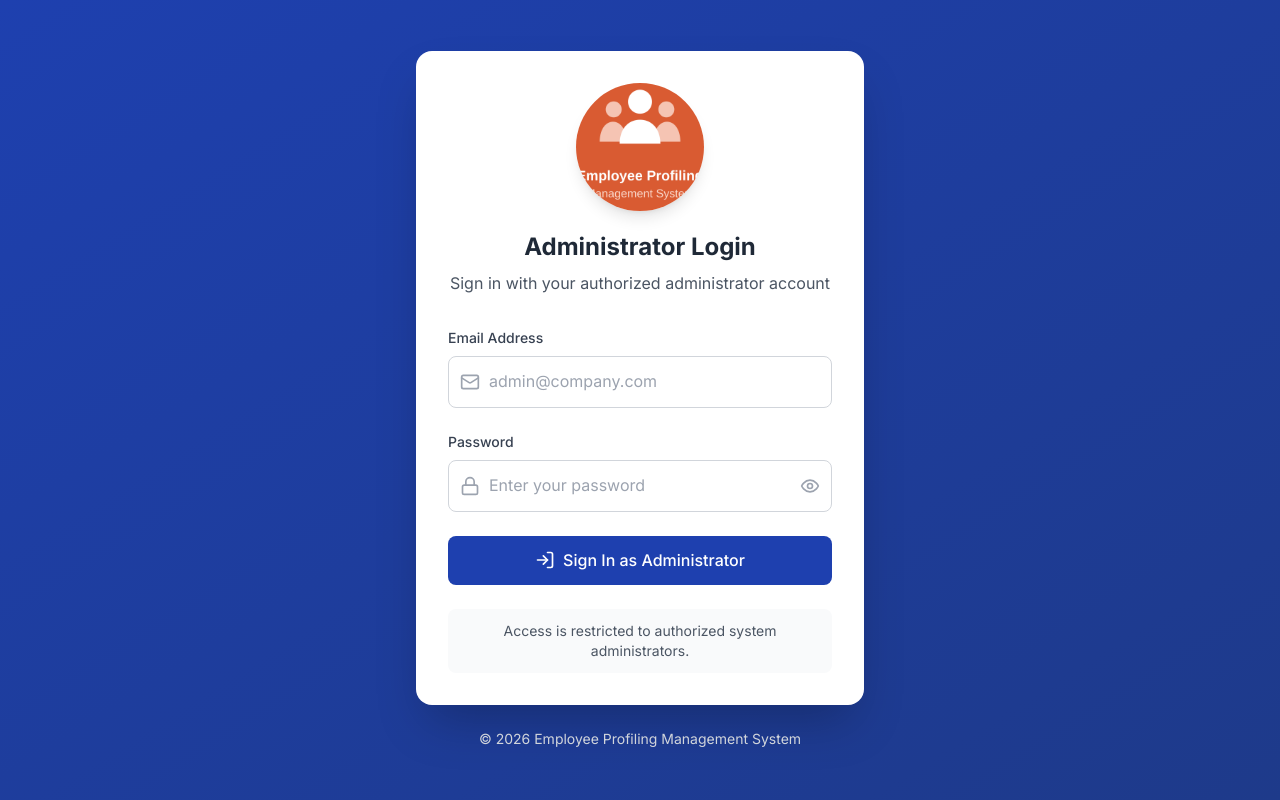
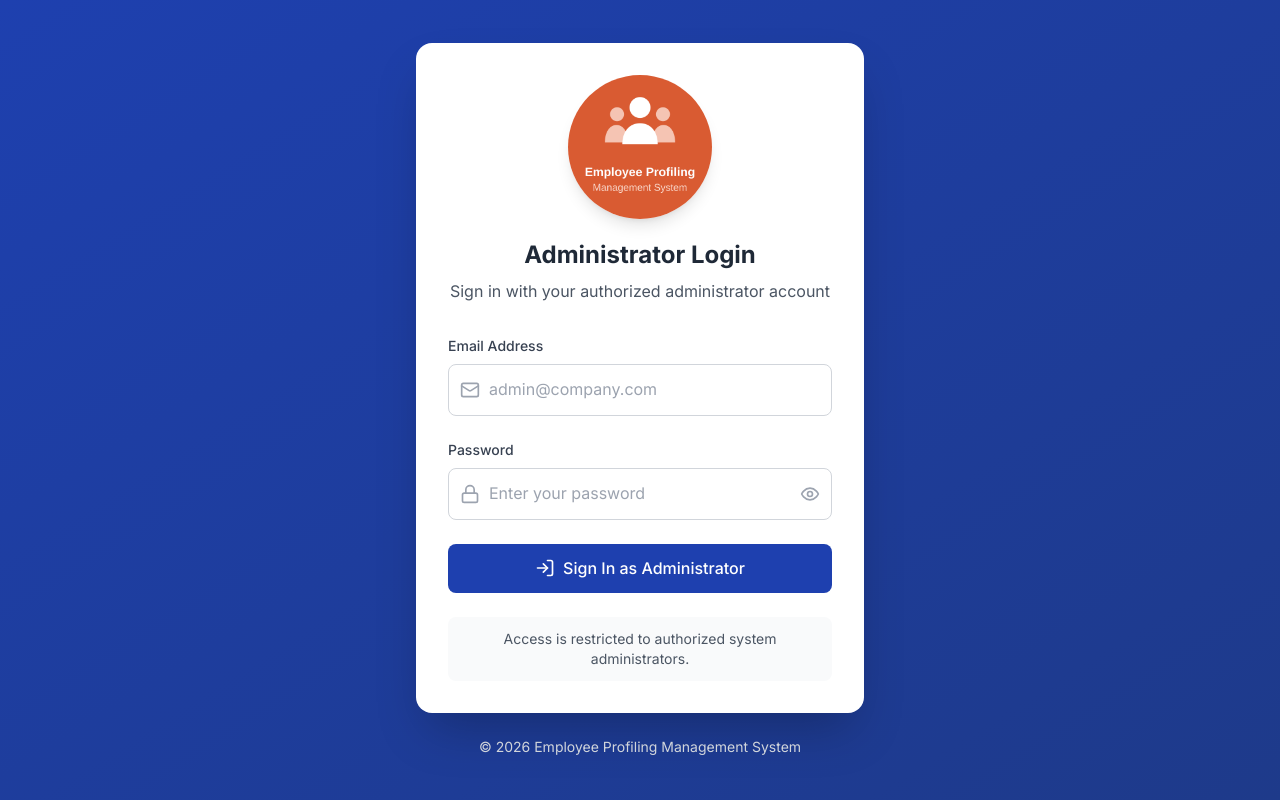
Before and after one commit to paulsitsit/employee-profiling-system, a React (Vite) app in the folder frontend/: page /login in a window 1280 px wide. Built offline with nearby package versions, Linux system fonts and the light colour scheme; no server answers.

Commit message:
Refine circular login logo

```diff
--- a/frontend/src/index.css
+++ b/frontend/src/index.css
@@ -41,11 +41,12 @@ body {
   }
 
   /*
-    Enlarges logo.jpg within its circular, overflow-hidden parent.
-    This clips excess white margin built into the original image.
+    The circular parent in Login.jsx clips the image.
+    A small scale removes a little of the built-in white padding
+    without cutting off the Employee Profiling text.
   */
   .login-logo-crop {
-    transform: scale(1.42);
+    transform: scale(1.1);
     transform-origin: center;
   }
 }
--- a/frontend/src/pages/Login.jsx
+++ b/frontend/src/pages/Login.jsx
@@ -49,11 +49,11 @@ const Login = () => {
           {/* Application logo and heading */}
           <div className="mb-8 text-center">
             <div className="mb-5 flex justify-center">
-              <div className="flex h-32 w-32 items-center justify-center overflow-hidden rounded-full bg-white shadow-lg">
+              <div className="flex h-36 w-36 items-center justify-center overflow-hidden rounded-full bg-white shadow-lg">
                 <img
                   src="/logo.jpg"
                   alt="Employee Profiling System"
-                  className="login-logo-crop h-full w-full rounded-full object-cover"
+                  className="login-logo-crop h-full w-full object-contain"
                 />
               </div>
             </div>
```
